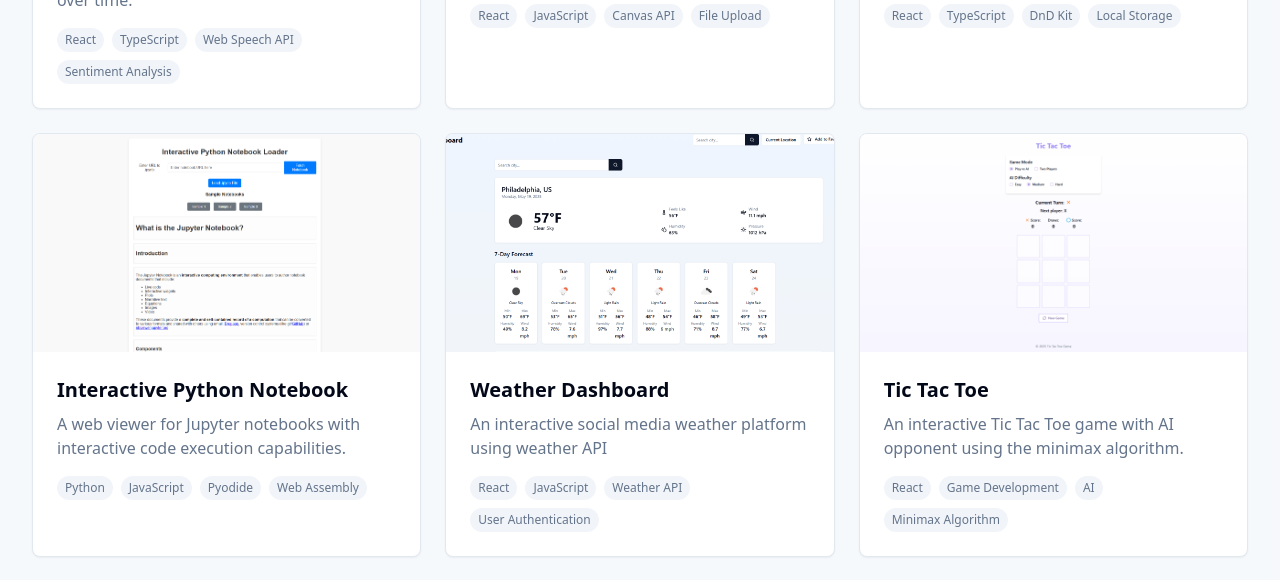
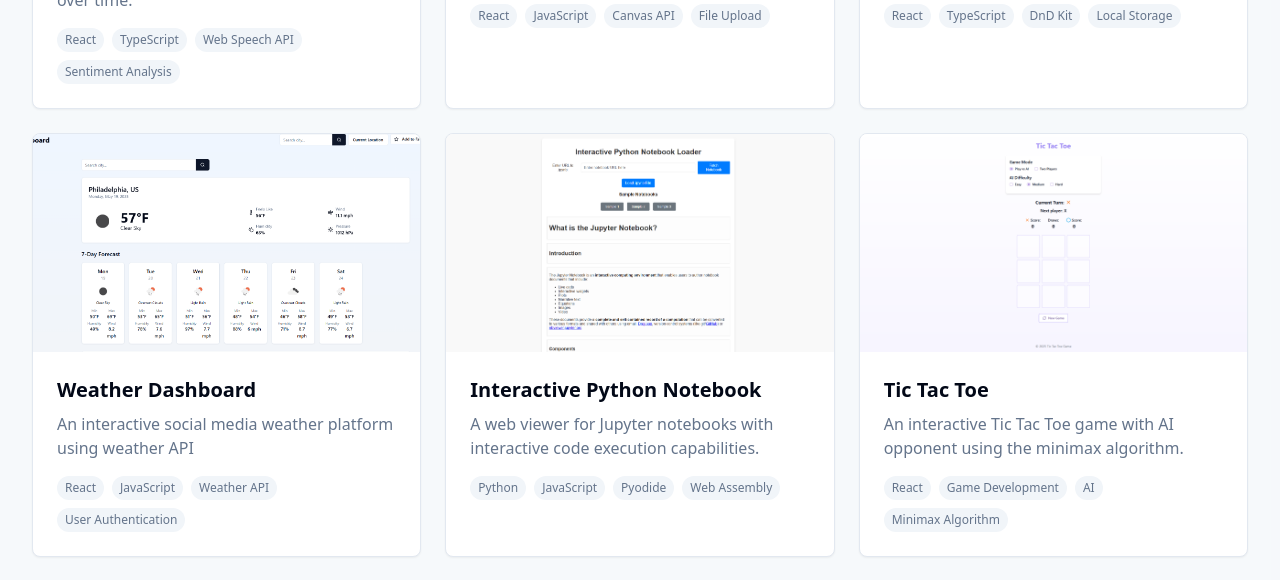
Before and after one commit to JonathanCTran/click-demo-portfolio, a React (Vite) app: page / in a window 1280 px wide. Shown: the part 1180-1760 px from the top of the page. Built offline with nearby package versions, Linux system fonts and the light colour scheme; grey boxes are pictures that could not be loaded.

Commit message:
Update projects

```diff
--- a/src/data/projects.ts
+++ b/src/data/projects.ts
@@ -27,6 +27,14 @@ export const projects: Project[] = [
     tags: ['React', 'TypeScript', 'DnD Kit', 'Local Storage']
   },
   {
+    id: '4',
+    title: 'Weather Dashboard',
+    description: 'An interactive social media weather platform using weather API',
+    image: '/lovable-uploads/WeatherDashboard.png',
+    demoUrl: 'https://weather-dashboard-demo.netlify.app/',
+    tags: ['React', 'JavaScript', 'Weather API', 'User Authentication']
+  },
+  {
     id: '5',
     title: 'Interactive Python Notebook',
     description: 'A web viewer for Jupyter notebooks with interactive code execution capabilities.',
@@ -34,16 +42,6 @@ export const projects: Project[] = [
     demoUrl: 'https://interactive-python-notebook-loader.netlify.app/',
     tags: ['Python', 'JavaScript', 'Pyodide', 'Web Assembly']
   },
-
-  {
-    id: '4',
-    title: 'Weather Dashboard',
-    description: 'An interactive social media weather platform using weather API',
-    image: '/lovable-uploads/WeatherDashboard.png',
-    demoUrl: 'https://weather-dashboard-demo.netlify.app/',
-    tags: ['React', 'JavaScript', 'Weather API', 'User Authentication']
-  },
-
   {
     id: '6',
     title: 'Tic Tac Toe',
```
